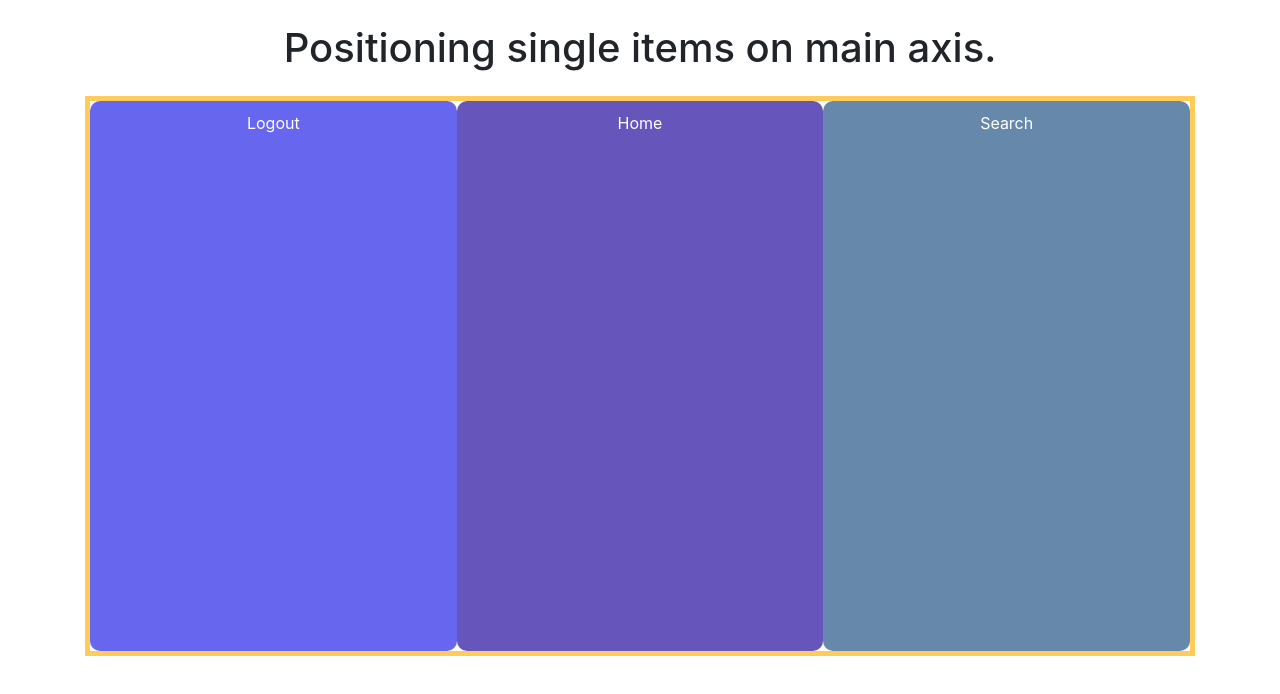
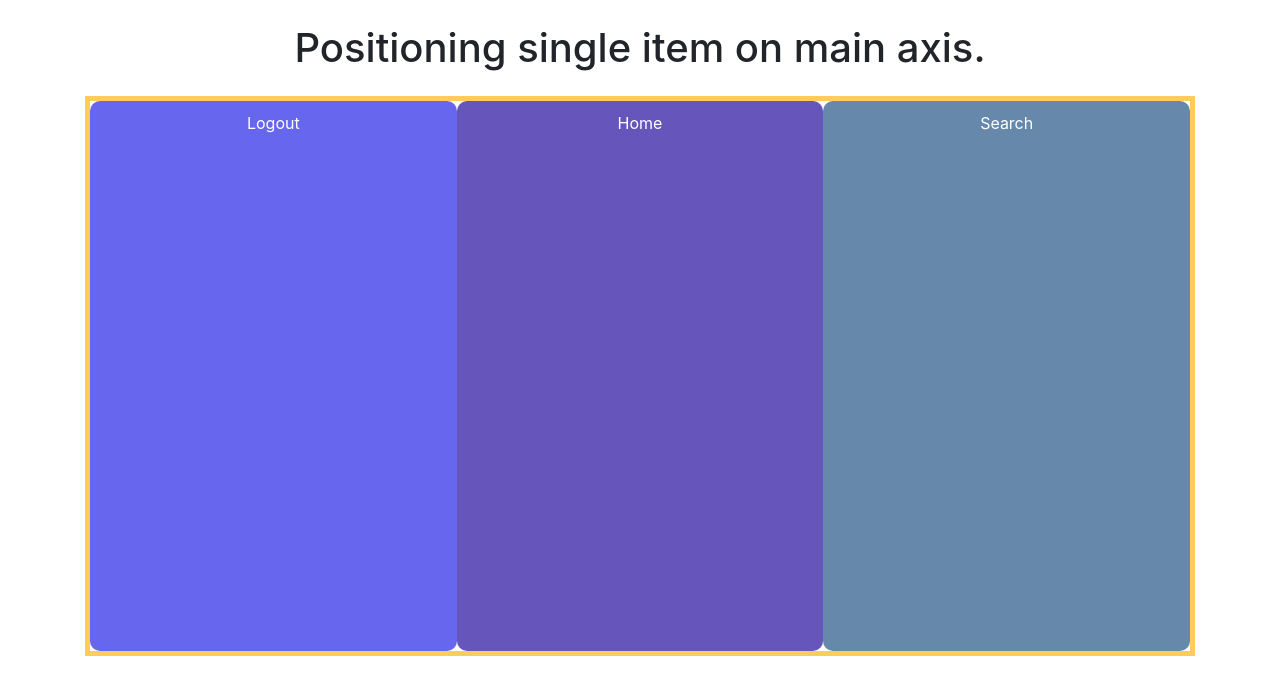
Before and after one commit to luctst/Flexbox-Tips, a plain HTML site: page positioning-items-main-axis/index.html in a window 1280 px wide. Drawn offline with nearby package versions, Linux system fonts and the light colour scheme.

Commit message:
Delete content on master branch

```diff
--- a/positioning-items-main-axis/index.html
+++ b/positioning-items-main-axis/index.html
@@ -12,7 +12,7 @@
     <div class="container">
         <div class="row">
             <div class="col-12">
-                <h1 class="text-center mt-4 mb-4">Positioning single items on main axis.</h1>
+                <h1 class="text-center mt-4 mb-4">Positioning single item on main axis.</h1>
             </div>
         </div>
         <div class="row">
```
